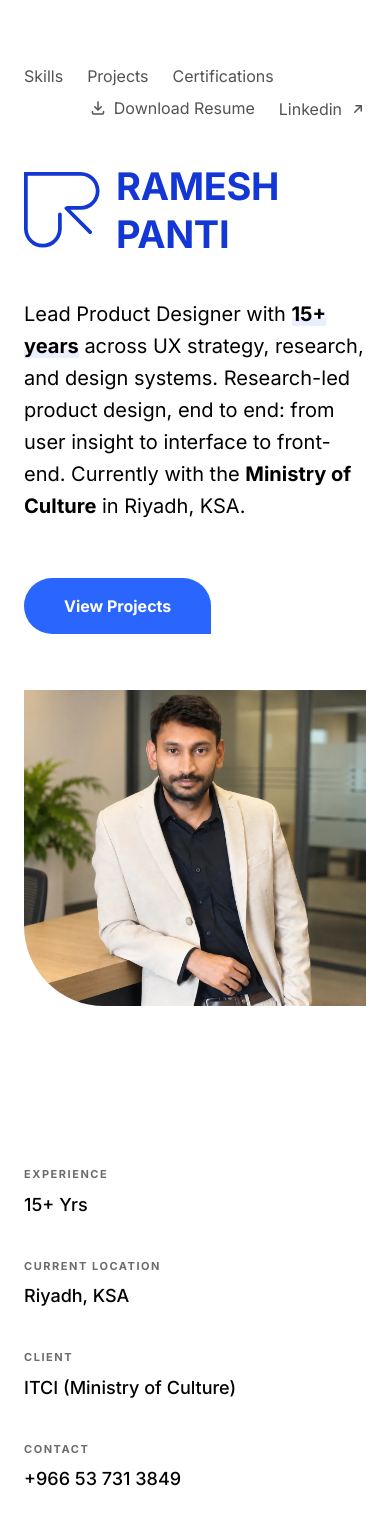
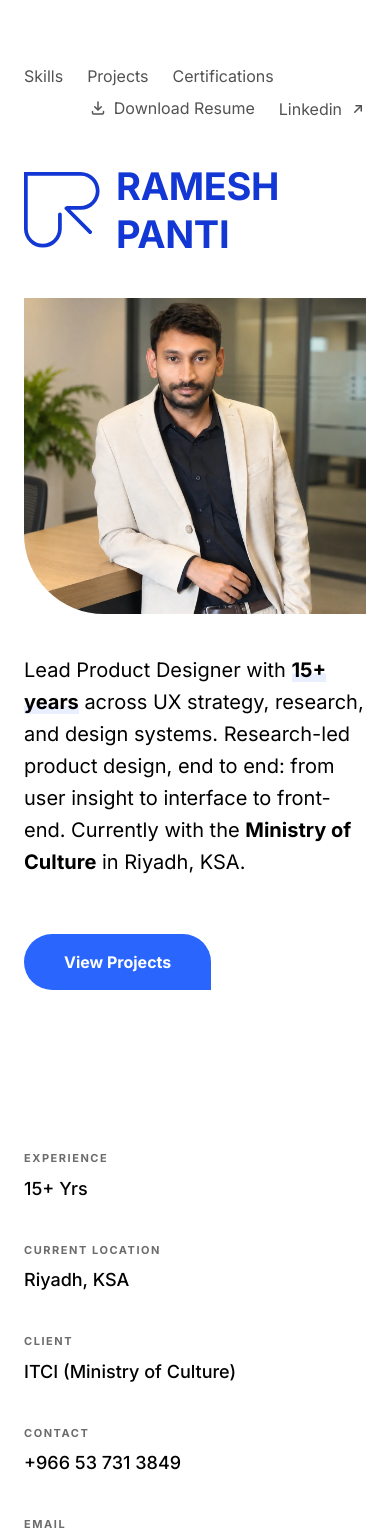
Before and after one commit to superintel04/kipe, a React (Vite) app: page / in a window 390 px wide. Shown: the top 1534 px of the page. Built offline with nearby package versions, Linux system fonts and the light colour scheme.

Commit message:
Move the mobile portrait up under the name

```diff
--- a/src/components/Hero.tsx
+++ b/src/components/Hero.tsx
@@ -67,7 +67,20 @@ export default function Hero() {
           </h1>
         </Reveal>
 
-        <Reveal delay={140}>
+        {/* The same portrait, in flow, for viewports too narrow to sit it
+            alongside the copy. It follows the name here rather than closing
+            the band, so a phone opens on the lockup and the face together. */}
+        <Reveal delay={120} className="lg:hidden">
+          <img
+            src={heroPortrait}
+            alt={profile.name}
+            width={1254}
+            height={1254}
+            className="mt-10 aspect-[707/654] w-full rounded-none rounded-es-[80px] object-cover"
+          />
+        </Reveal>
+
+        <Reveal delay={180}>
           <p className="mt-10 text-[20px] leading-8 font-normal text-pretty">
             <RichText segments={profile.tagline} />
           </p>
@@ -85,18 +98,6 @@ export default function Hero() {
             </a>
           </Magnetic>
         </Reveal>
-
-        {/* The same portrait, in flow, for viewports too narrow to sit it
-            alongside the copy. */}
-        <Reveal delay={200} className="lg:hidden">
-          <img
-            src={heroPortrait}
-            alt={profile.name}
-            width={1254}
-            height={1254}
-            className="mt-14 aspect-[707/654] w-full rounded-none rounded-es-[80px] object-cover"
-          />
-        </Reveal>
       </div>
     </Section>
   )
```
